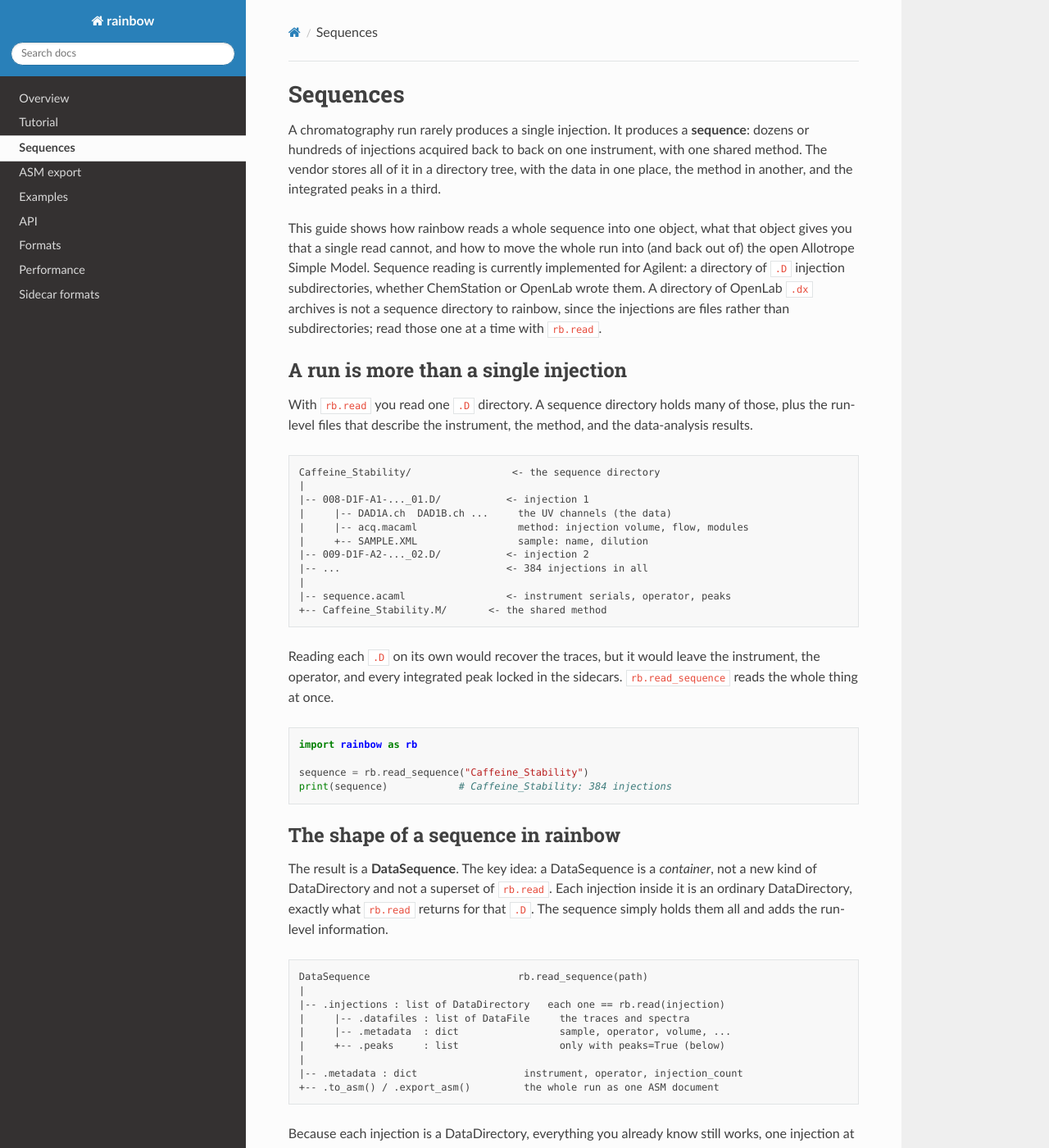
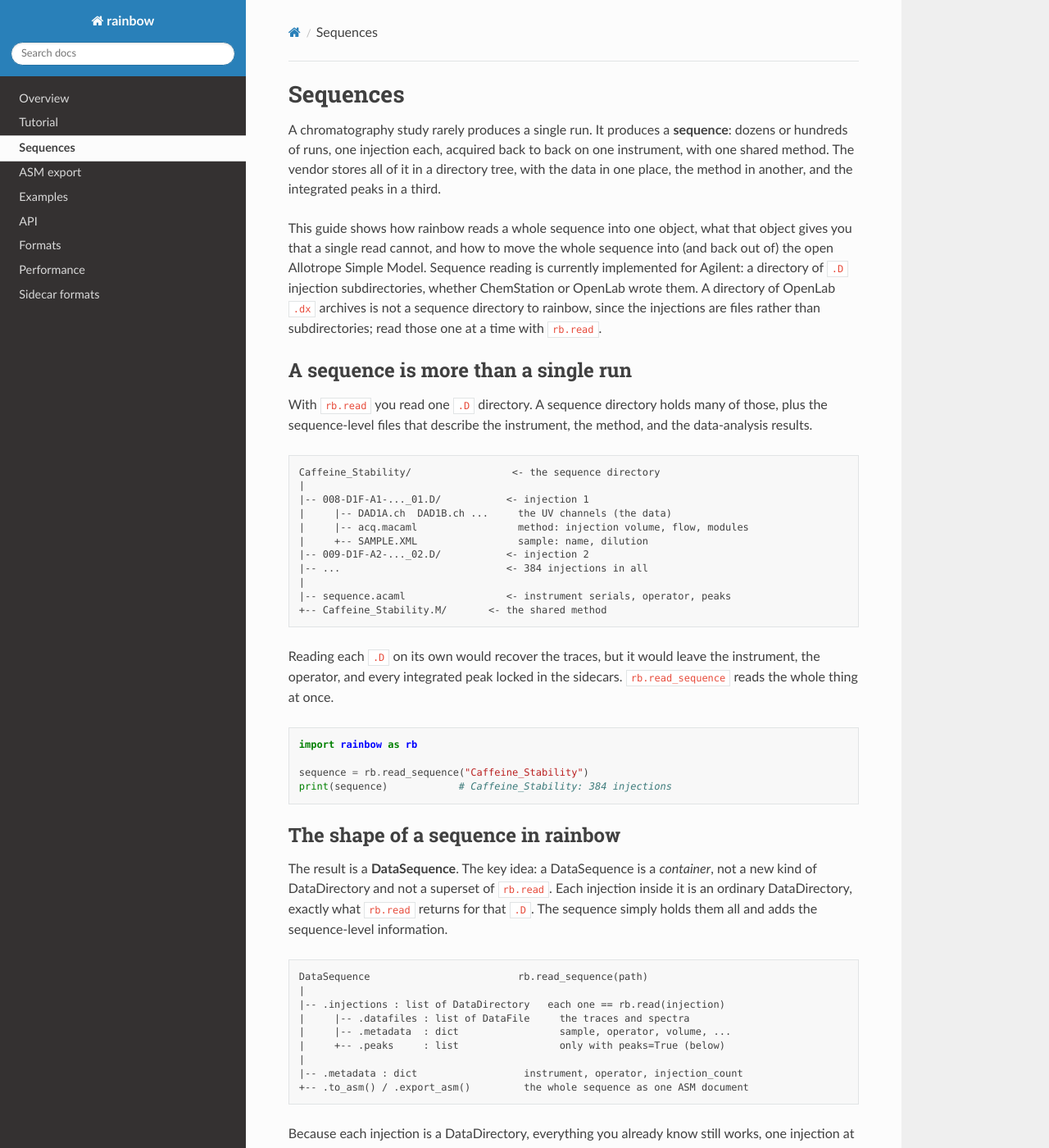
Before and after one commit to evanyeyeye/rainbow, a Sphinx documentation site: the page built from docs/source/sequences.rst, in a window 1280 px wide and 1400 px high. Shown: the whole window at 82% size. Built offline with Sphinx 7.4.7 and the Read the Docs theme 3.1.0, drawn with Linux system fonts in a browser that asks for light colours; some of the changed text lies outside the part shown.

Commit message:
Call a DataSequence a sequence and a DataDirectory a run, in prose
The docs and docstrings called a whole sequence "a run" in places
("DataSequence (a whole run)", "the run-level files", "what the run
knows that one injection does not"), while everywhere else a run is one
injection. A sequence is now the whole batch and a run one injection, in
the sequence guide, the ASM pages and the docstrings. No API name
changes.

Co-Authored-By: Claude Opus 5.5 <noreply@anthropic.com>
Claude-Session: https://claude.ai/code/session_01BZZc1jNciuVx7aekxG7YRR

```diff
--- a/docs/source/asm.rst
+++ b/docs/source/asm.rst
@@ -73,7 +73,7 @@ Controlling document size
 ASM stores every number as text, so a document is several times larger than the
 packed binary it came from, and a diode-array (DAD) spectrum cube,
 retention-time by wavelength, dwarfs everything else. A whole sequence bundles
-one such cube per injection, so a long run can reach gigabytes. Three arguments,
+one such cube per injection, so a long sequence can reach gigabytes. Three arguments,
 accepted by both :code:`to_asm` and :code:`export_asm` (single run or
 sequence), trade fidelity for size:
 
--- a/docs/source/sequences.rst
+++ b/docs/source/sequences.rst
@@ -3,14 +3,14 @@
 Sequences
 =========
 
-A chromatography run rarely produces a single injection. It produces a
-**sequence**: dozens or hundreds of injections acquired back to back on one
-instrument, with one shared method. The vendor stores all of it in a directory
+A chromatography study rarely produces a single run. It produces a
+**sequence**: dozens or hundreds of runs, one injection each, acquired back to
+back on one instrument, with one shared method. The vendor stores all of it in a directory
 tree, with the data in one place, the method in another, and the integrated
 peaks in a third.
 
 This guide shows how rainbow reads a whole sequence into one object, what that
-object gives you that a single read cannot, and how to move the whole run into
+object gives you that a single read cannot, and how to move the whole sequence into
 (and back out of) the open Allotrope Simple Model. Sequence reading is
 currently implemented for Agilent: a directory of ``.D`` injection
 subdirectories, whether ChemStation or OpenLab wrote them. A directory of
@@ -18,11 +18,11 @@ OpenLab ``.dx`` archives is not a sequence directory to rainbow, since the
 injections are files rather than subdirectories; read those one at a time with
 :code:`rb.read`.
 
-A run is more than a single injection
--------------------------------------
+A sequence is more than a single run
+------------------------------------
 
 With :code:`rb.read` you read one :code:`.D` directory. A sequence directory
-holds many of those, plus the run-level files that describe the instrument, the
+holds many of those, plus the sequence-level files that describe the instrument, the
 method, and the data-analysis results.
 
 .. code-block:: text
@@ -57,7 +57,7 @@ The result is a **DataSequence**. The key idea: a DataSequence is a *container*,
 not a new kind of DataDirectory and not a superset of :code:`rb.read`. Each
 injection inside it is an ordinary DataDirectory, exactly what :code:`rb.read`
 returns for that :code:`.D`. The sequence simply holds them all and adds the
-run-level information.
+sequence-level information.
 
 .. code-block:: text
 
@@ -69,7 +69,7 @@ run-level information.
    |     +-- .peaks     : list                 only with peaks=True (below)
    |
    |-- .metadata : dict                  instrument, operator, injection_count
-   +-- .to_asm() / .export_asm()         the whole run as one ASM document
+   +-- .to_asm() / .export_asm()         the whole sequence as one ASM document
 
 Because each injection is a DataDirectory, everything you already know still
 works, one injection at a time:
@@ -121,13 +121,13 @@ drops). It is the same conversion the ASM export uses, so an exported document
 orders the same way.
 
 Internally :code:`rb.read_sequence` just calls :code:`rb.read` on each injection
-subdirectory and layers the run-level metadata on top, so the per-injection
+subdirectory and layers the sequence-level metadata on top, so the per-injection
 data is identical to reading each :code:`.D` by hand.
 
-What the run knows that one injection does not
-----------------------------------------------
+What the sequence knows that one run does not
+---------------------------------------------
 
-The :code:`metadata` attribute carries what is shared across the run. When the
+The :code:`metadata` attribute carries what is shared across the sequence. When the
 sequence has a top-level :code:`sequence.acaml`, that includes the instrument
 and its modules, with part numbers, serial numbers, and firmware:
 
@@ -189,7 +189,7 @@ retention time (in minutes), area, area percent, height, height percent, start
 and end times, symmetry, and the :code:`name` of the compound the processing
 method identified it as, which is :code:`None` when it identified none.
 
-Peaks come from the run's :code:`sequence.acaml`, or, for any injection that
+Peaks come from the sequence's :code:`sequence.acaml`, or, for any injection that
 file does not cover, that injection's own :code:`sequence.acam_`. They are off
 by default, like the :code:`hrms` and :code:`centroid` flags, because reading
 them parses the full result document.
@@ -247,7 +247,7 @@ Quick reference
    * - ``sequence.metadata``
      - instrument, operator, injection count
    * - ``sequence.to_asm()`` / ``.export_asm(path)``
-     - the run as one ASM document
+     - the sequence as one ASM document
    * - ``rb.sequence_from_asm(document)``
      - a DataSequence rebuilt from ASM
 
--- a/rainbow/__init__.py
+++ b/rainbow/__init__.py
@@ -654,7 +654,7 @@ def read_sequence(path, display_precision='auto', hrms=False,
     """
     Reads a multi-injection sequence directory.
 
-    Where :func:`read` reads a single injection, this reads the whole run: a
+    Where :func:`read` reads a single run, this reads the whole sequence: a
     directory holding one injection subdirectory per sample, plus the
     sequence-level method and metadata. Each injection is read with
     :func:`read`, and the injections are returned in sorted-name order, which is
```
Also changed, not shown: 4 other files.
